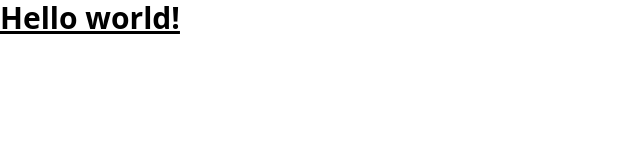
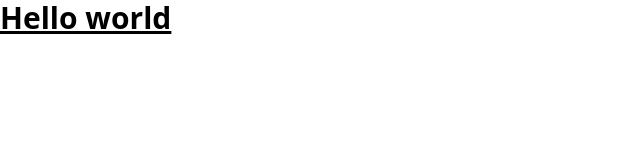
Before and after one commit to MubashirRasheed/CryptoSea, a Next.js app: page / in a window 1280 px wide. Shown: the top 160 px of the page, without its empty margins (0-640 px from the left). Built offline with nearby package versions, Linux system fonts and the light colour scheme.

Commit message:
firts commit

```diff
--- a/pages/index.js
+++ b/pages/index.js
@@ -2,7 +2,7 @@
 const Home = () => (
   <div>
     <h1 className="text-3xl font-bold underline">
-      Hello world!
+      Hello world
     </h1>
   </div>
 
```
